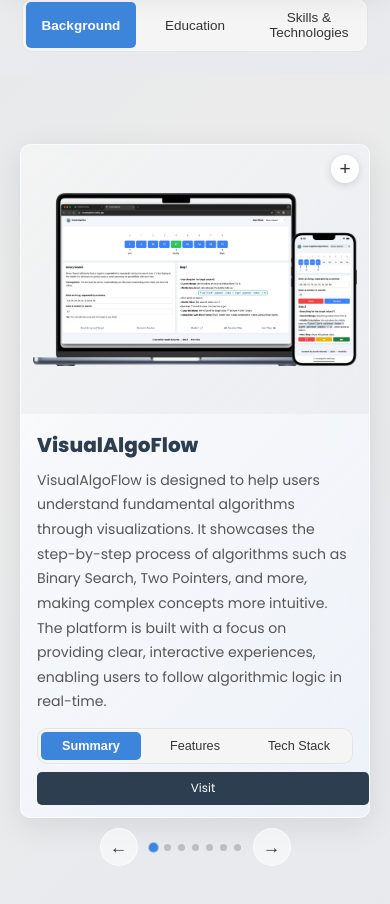
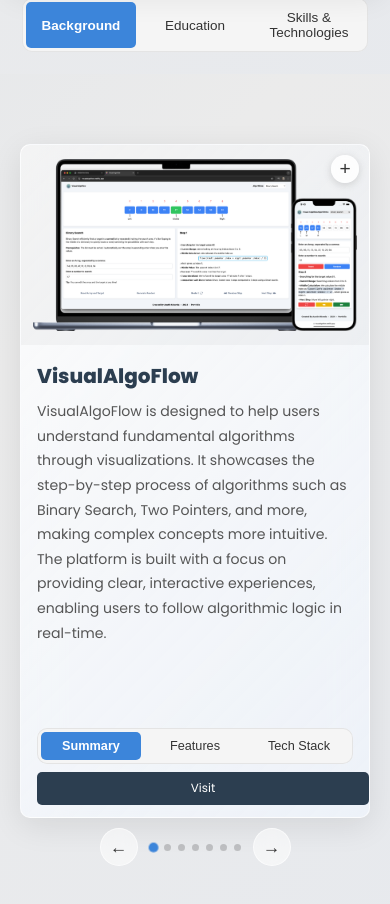
Before and after one commit to TarokoDev/ANSM-Portfolio, a React (Vite) app in the folder frontend/: page / in a window 390 px wide. Shown: the part 1614-2518 px from the top of the page. Built offline with nearby package versions, Linux system fonts and the light colour scheme.

Commit message:
fix: vertical card layout on mobile for projects section
Bump breakpoint 480px -> 600px so all phones get column layout.
Fix image pane to 200px fixed height on mobile for consistent spacing.

```diff
--- a/frontend/src/pages/projects/Project.module.css
+++ b/frontend/src/pages/projects/Project.module.css
@@ -14,9 +14,9 @@
     overflow: hidden;
 }
 
-/* ── Image pane — top 40% on mobile ── */
+/* ── Image pane — fixed height on mobile ── */
 .imagePane {
-    flex: 0 0 40%;
+    flex: 0 0 200px;
     display: flex;
     align-items: center;
     justify-content: center;
@@ -274,8 +274,8 @@
     justify-content: center;
 }
 
-/* ── Desktop: horizontal split ── */
-@media screen and (min-width: 480px) {
+/* ── Tablet and above: horizontal split ── */
+@media screen and (min-width: 600px) {
     .project {
         flex-direction: row;
     }
--- a/frontend/src/pages/projects/Projects.module.css
+++ b/frontend/src/pages/projects/Projects.module.css
@@ -88,8 +88,8 @@
     transform: scale(1.4);
 }
 
-/* ── Desktop ── */
-@media screen and (min-width: 480px) {
+/* ── Tablet and above ── */
+@media screen and (min-width: 600px) {
     .container {
         padding: calc(var(--nav-height) + 12px) 20px 20px;
         justify-content: center;
```
